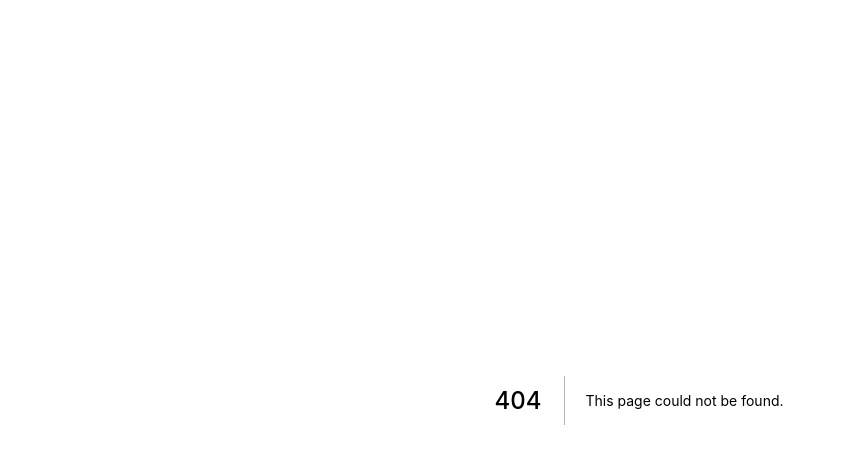
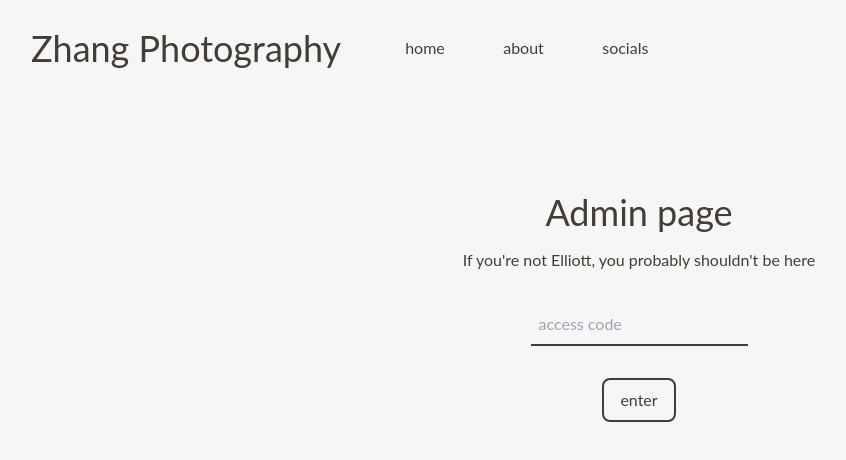
Before and after one commit to leonrode/sports-photo-app, a Next.js app: page /admin in a window 1280 px wide. Before the commit this address had no page. Shown: the top 460 px of the page, without its empty margins (1-847 px from the left). Built offline with nearby package versions, Linux system fonts and the light colour scheme.

Commit message:
⚡ implemented AdminLogin with env variable as access_code

```diff
--- /dev/null
+++ b/_api/api.js
@@ -0,0 +1,14 @@
+import axios from "axios";
+
+const adminLogin = async (accessCode) => {
+  try {
+    const res = await axios.post("/api/auth/authorize", {
+      access_code: accessCode,
+    });
+    return res.status === 200;
+  } catch (e) {
+    return false;
+  }
+};
+
+export { adminLogin };
--- /dev/null
+++ b/components/AdminLogin.jsx
@@ -0,0 +1,39 @@
+import { adminLogin } from "../_api/api";
+
+import { useState, useRef } from "react";
+const AdminLogin = ({ onSuccessfulAuthorization }) => {
+  const codeRef = useRef(null);
+  const [failedAuth, setFailedAuth] = useState(false);
+  return (
+    <>
+      <h1 className="mt-24 text-2xl md:text-4xl">Admin page</h1>
+      <p className="mt-4">
+        If you're not Elliott, you probably shouldn't be here
+      </p>
+      <input
+        ref={codeRef}
+        className={`bg-light-bg p-2 border-b-2 ${
+          failedAuth ? "border-b-red-500" : "border-b-black"
+        } outline-none mt-8`}
+        type="password"
+        placeholder="access code"
+      />
+      <div
+        onClick={async () => {
+          const result = await adminLogin(codeRef.current.value);
+
+          if (result) {
+            onSuccessfulAuthorization();
+          } else {
+            setFailedAuth(true);
+          }
+        }}
+        className="mt-8 cursor-pointer bg-white rounded-lg px-4 py-2 border-2 border-black"
+      >
+        enter
+      </div>
+    </>
+  );
+};
+
+export default AdminLogin;
--- a/components/Layout.jsx
+++ b/components/Layout.jsx
@@ -4,7 +4,7 @@ const Layout = ({ children }) => {
   return (
     <div className="text-black bg-light-bg w-screen h-screen">
       <Navbar />
-      <div>{children}</div>
+      {children}
     </div>
   );
 };
--- a/package.json
+++ b/package.json
@@ -8,6 +8,7 @@
     "lint": "next lint"
   },
   "dependencies": {
+    "axios": "^0.26.1",
     "next": "12.1.1",
     "react": "17.0.2",
     "react-dom": "17.0.2",
--- /dev/null
+++ b/pages/admin.js
@@ -0,0 +1,20 @@
+import Layout from "../components/Layout";
+
+import AdminLogin from "../components/AdminLogin";
+import { useState } from "react";
+const Admin = () => {
+  const [authorized, setAuthorized] = useState(false);
+  return (
+    <Layout>
+      <div className="flex flex-col items-center justify-center">
+        {authorized ? (
+          <></>
+        ) : (
+          <AdminLogin onSuccessfulAuthorization={() => setAuthorized(true)} />
+        )}
+      </div>
+    </Layout>
+  );
+};
+
+export default Admin;
--- /dev/null
+++ b/pages/api/auth/authorize.js
@@ -0,0 +1,17 @@
+const handler = (req, res) => {
+  if (req.method === "POST") {
+    const code = process.env.ACCESS_CODE;
+
+    const suppliedCode = req.body.access_code;
+
+    if (code === suppliedCode) {
+      return res.status(200).send();
+    } else {
+      return res.status(401).send();
+    }
+  }
+
+  return res.status(404).send();
+};
+
+export default handler;
```
Also changed, not shown: 2 other files (tests, documents, lock files or other folders).
